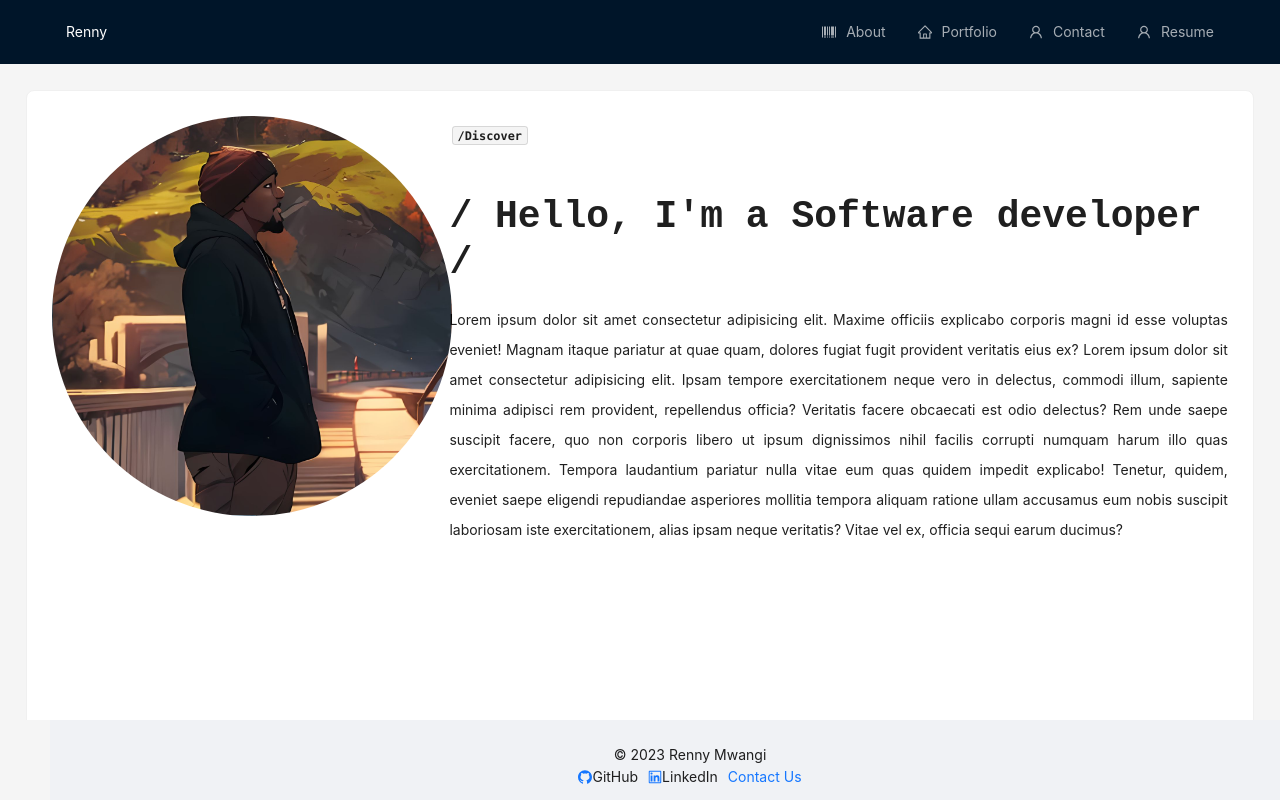
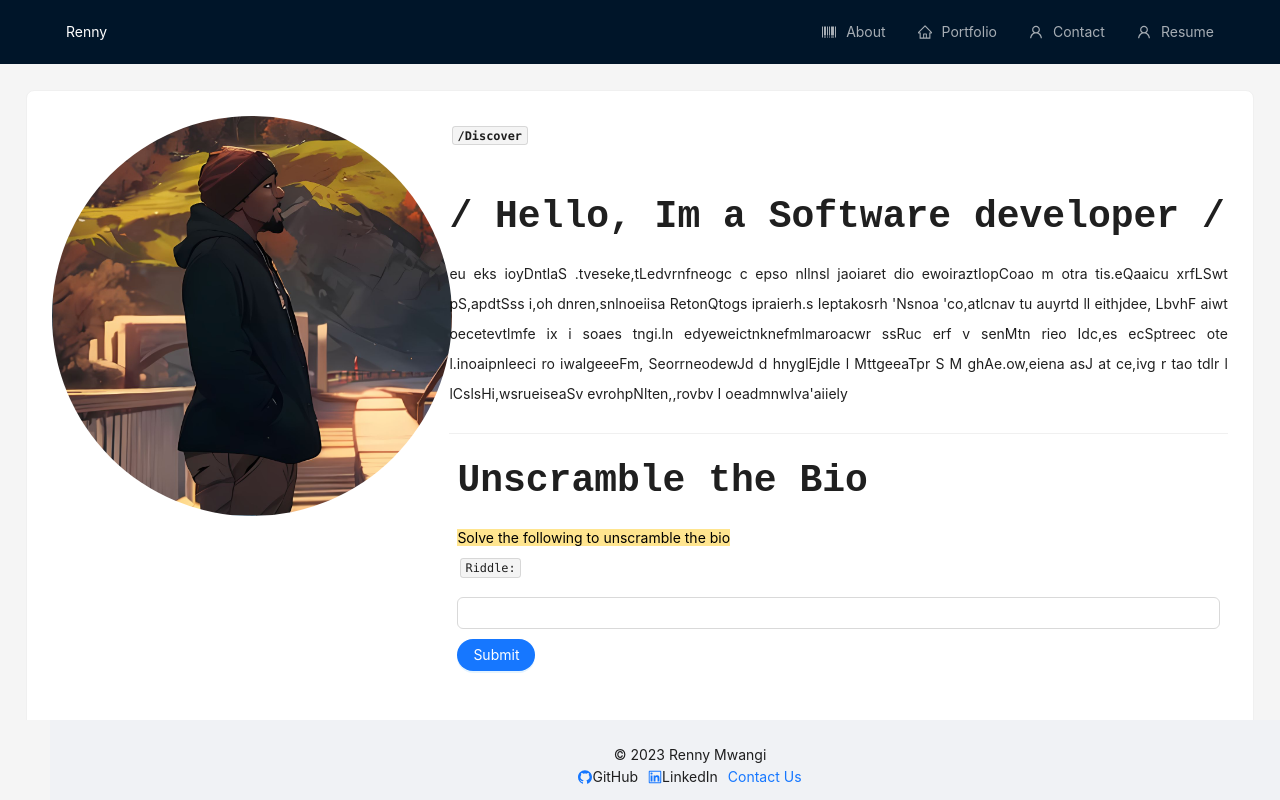
Before and after one commit to MwangiR/Code_Chronicles, a React (Vite) app: page / in a window 1280 px wide. Built offline with nearby package versions, Linux system fonts and the light colour scheme; no server answers.

Commit message:
Added riddle api for Bio game

```diff
--- a/package.json
+++ b/package.json
@@ -11,6 +11,7 @@
   },
   "dependencies": {
     "antd": "^5.9.4",
+    "axios": "^1.5.1",
     "react": "^18.2.0",
     "react-dom": "^18.2.0",
     "react-router-dom": "^6.16.0"
--- a/src/pages/About.jsx
+++ b/src/pages/About.jsx
@@ -1,12 +1,62 @@
 import { useState, useEffect } from 'react';
-import { Card, Row, Col, Typography, Avatar } from 'antd';
+import { Card, Row, Col, Typography, Avatar, Divider, Input, Button } from 'antd';
+import axios from 'axios';
+
 const { Paragraph, Text } = Typography;
 
 export default function About() {
   const [fadeIn, setFadeIn] = useState(false);
+  const [bio, setBio] = useState('');
+  const [isBioVisible, setBioVisible] = useState(false);
+  const [questionAnswer, setQuestionAnswer] = useState('');
+  const [riddle, setRiddle] = useState('');
+  const [answer, setAnswer] = useState('');
+  const [isAnswerVisible, setIsAnswerVisible] = useState(false);
+
+  const bioParagraph = `I am Renny Mwangi, a dedicated Full Stack Software Developer with a master's degree in Computer Science. My skill set includes proficiency in NoSQL, React, Express.js, Node.js, JavaScript, SQL, HTML, and CSS, along with various development tools. I've actively contributed to projects like Advertir, where I leveraged these skills, along with Java and Firebase technologies, to create innovative solutions. I'm a passionate lifelong learner, always eager to explore new horizons in the world of software development.`;
+
   useEffect(() => {
+    const fetchRiddleSync = async () => {
+      try {
+        const fetchRiddle = await axios.get('https://riddles-api.vercel.app/random');
+        const { riddle, answer } = fetchRiddle.data;
+        setRiddle(riddle);
+        setAnswer(answer);
+        console.log('Answer: ', answer);
+      } catch (error) {
+        console.log(error);
+      }
+    };
+    fetchRiddleSync();
+  }, []);
+
+  const shuffleString = (text) => {
+    const shuffledText = text
+      .split('')
+      .sort(() => 0.5 - Math.random())
+      .join('');
+    setBio(shuffledText);
+  };
+
+  const handleQuestion = () => {
+    if (questionAnswer.toLocaleLowerCase() === answer.toLocaleLowerCase()) {
+      setBioVisible(true);
+    }
+  };
+
+  useEffect(() => {
+    shuffleString(bioParagraph);
     setFadeIn(true);
   }, []);
+
+  useEffect(() => {
+    const timeoutId = setTimeout(() => {
+      setIsAnswerVisible(true);
+      setBioVisible(true);
+    }, 10000);
+    return () => clearTimeout(timeoutId);
+  }, [questionAnswer]);
+
   return (
     <Card
       hoverable
@@ -31,22 +81,42 @@ export default function About() {
           </Typography.Title>
 
           <Typography.Title style={{ fontFamily: 'DM Mono, monospace' }}>
-            / Hello, I&apos;m a Software developer /
+            / Hello, Im a Software developer /
           </Typography.Title>
 
-          <Paragraph style={{ textAlign: 'justify', lineHeight: '30px' }}>
-            Lorem ipsum dolor sit amet consectetur adipisicing elit. Maxime officiis explicabo
-            corporis magni id esse voluptas eveniet! Magnam itaque pariatur at quae quam, dolores
-            fugiat fugit provident veritatis eius ex? Lorem ipsum dolor sit amet consectetur
-            adipisicing elit. Ipsam tempore exercitationem neque vero in delectus, commodi illum,
-            sapiente minima adipisci rem provident, repellendus officia? Veritatis facere obcaecati
-            est odio delectus? Rem unde saepe suscipit facere, quo non corporis libero ut ipsum
-            dignissimos nihil facilis corrupti numquam harum illo quas exercitationem. Tempora
-            laudantium pariatur nulla vitae eum quas quidem impedit explicabo! Tenetur, quidem,
-            eveniet saepe eligendi repudiandae asperiores mollitia tempora aliquam ratione ullam
-            accusamus eum nobis suscipit laboriosam iste exercitationem, alias ipsam neque
-            veritatis? Vitae vel ex, officia sequi earum ducimus?
-          </Paragraph>
+          {isBioVisible ? (
+            <Paragraph style={{ textAlign: 'justify', lineHeight: '30px' }}>
+              {bioParagraph}
+            </Paragraph>
+          ) : (
+            <Paragraph style={{ textAlign: 'justify', lineHeight: '30px' }}>{bio}</Paragraph>
+          )}
+
+          <Divider />
+          <Col>
+            <Typography.Title style={{ fontFamily: 'DM Mono, monospace' }}>
+              Unscramble the Bio
+            </Typography.Title>
+            <Paragraph style={{ textAlign: 'justify', lineHeight: '30px' }}>
+              <Text mark>Solve the following to unscramble the bio</Text>
+              <br />
+              <Text code>Riddle:</Text> {riddle}
+            </Paragraph>
+
+            <Input type='text' onChange={(e) => setQuestionAnswer(e.target.value)} />
+            <Button
+              type='primary'
+              shape='round'
+              onClick={handleQuestion}
+              style={{
+                marginTop: '10px',
+              }}
+            >
+              Submit
+            </Button>
+            <br />
+            {isAnswerVisible && <Text code>Answer: {answer}</Text>}
+          </Col>
         </Col>
       </Row>
     </Card>
--- a/src/pages/Contact.jsx
+++ b/src/pages/Contact.jsx
@@ -147,7 +147,7 @@ export default function About() {
           <Image
             width={500}
             className='sendWrapper'
-            src='src\images\Send.png'
+            src='./src/images/Send.png'
             preview={false}
             style={{
               marginTop: -60,
```
